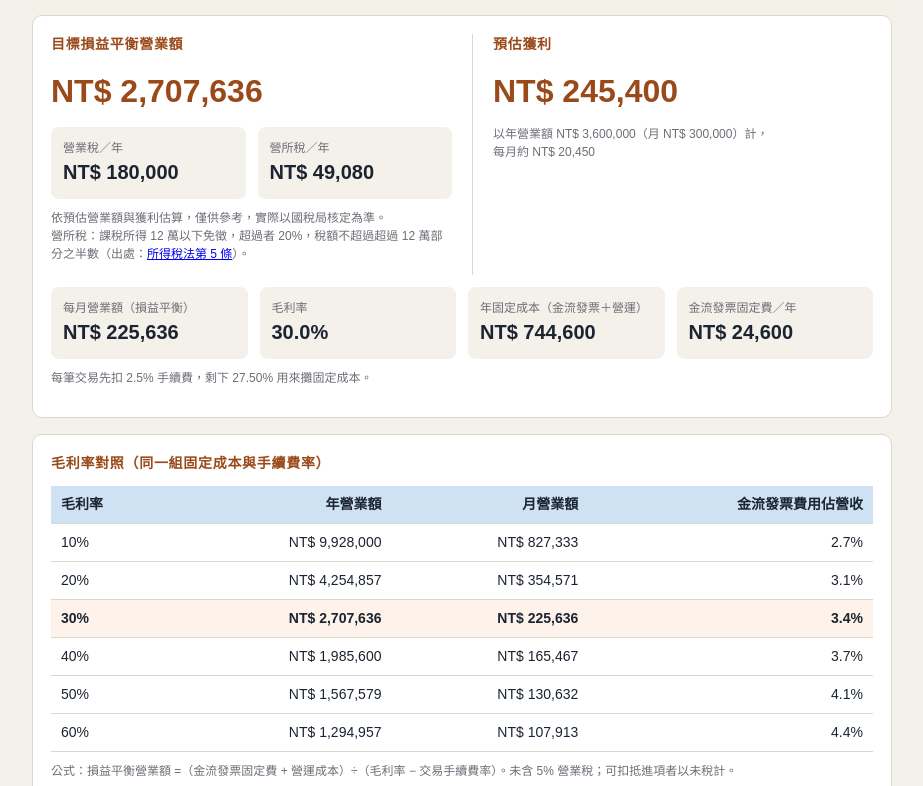
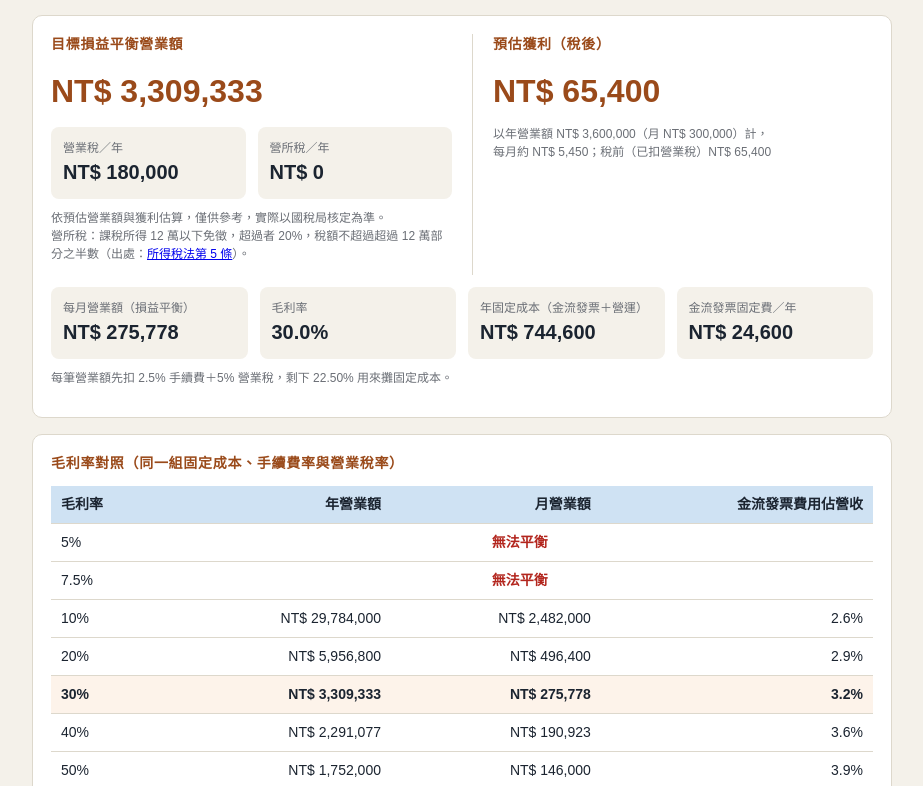
Before and after one commit to gicoi-lab/calc.gicoi.io, a Vue app: page / in a window 1280 px wide. Shown: the part 534-1320 px from the top of the page, without its empty margins (178-1101 px from the left). Built offline with nearby package versions, Linux system fonts and the light colour scheme.

Commit message:
Deduct 營業稅/營所稅 from profit and breakeven; add 5%/7.5% margins, 無法平衡 rows
Co-Authored-By: Claude Opus 5.5 <noreply@anthropic.com>

```diff
--- a/src/App.vue
+++ b/src/App.vue
@@ -67,17 +67,24 @@ const fee = computed(() => (invOnly.value ? 0 : +feePct.value / 100))
 const m = computed(() =>
   isM.value ? marginPct.value / 100 : price.value > 0 ? (price.value - cost.value) / price.value : 0
 )
-const R = computed(() => breakeven(m.value, fee.value, F.value))
-const P = computed(() => profit(annualRev.value, m.value, fee.value, F.value))
-// 依預估營業額（未稅）與預估獲利估算，不回扣獲利
-const vat = computed(() => (taxable.value ? annualRev.value * vatPct.value / 100 : 0))
-const cit = computed(() => corpTax(P.value))
+// 營業稅視為營收比例成本（不扣抵進項），與手續費一起從毛利扣
+const vatR = computed(() => (taxable.value ? vatPct.value / 100 : 0))
+const cut = computed(() => fee.value + vatR.value)
+const cutPct = computed(() => +(cut.value * 100).toFixed(2))
+const cutText = computed(() =>
+  [fee.value && `${+(fee.value * 100).toFixed(2)}% 手續費`, vatR.value && `${vatPct.value}% 營業稅`].filter(Boolean).join('＋')
+)
+const R = computed(() => breakeven(m.value, cut.value, F.value)) // 平衡點無所得，營所稅為 0
+const vat = computed(() => annualRev.value * vatR.value)
+const preTax = computed(() => profit(annualRev.value, m.value, cut.value, F.value)) // 已扣營業稅
+const cit = computed(() => corpTax(preTax.value))
+const P = computed(() => preTax.value - cit.value)
 const units = computed(() =>
   isFinite(R.value) && price.value > 0 ? Math.ceil(R.value / price.value).toLocaleString() + ' 件' : '—'
 )
 const rows = computed(() =>
   MARGINS.map(p => {
-    const r = breakeven(p / 100, fee.value, F.value)
+    const r = breakeven(p / 100, cut.value, F.value)
     return { p, r, share: isFinite(r) ? ((fee.value + base.value / r) * 100).toFixed(1) + '%' : '—' }
   })
 )
@@ -203,9 +210,9 @@ const rows = computed(() =>
             營所稅：課稅所得 12 萬以下免徵，超過者 20%，稅額不超過超過 12 萬部分之半數（出處：<a href="https://law.moj.gov.tw/LawClass/LawSingle.aspx?pcode=G0340003&flno=5" target="_blank" rel="noopener">所得稅法第 5 條</a>）。</p>
         </div>
         <div>
-          <h2>預估獲利</h2>
+          <h2>預估獲利（稅後）</h2>
           <div class="big" :class="{ loss: P < 0 }">{{ signedNtd(P) }}</div>
-          <p class="note">以年營業額 {{ ntd(annualRev) }}（月 {{ ntd(annualRev / 12) }}）計，<br/>每月約 {{ signedNtd(P / 12) }}</p>
+          <p class="note">以年營業額 {{ ntd(annualRev) }}（月 {{ ntd(annualRev / 12) }}）計，<br/>每月約 {{ signedNtd(P / 12) }}；稅前（已扣營業稅）{{ signedNtd(preTax) }}</p>
         </div>
       </div>
       <div class="kv" style="margin-top:12px">
@@ -216,24 +223,24 @@ const rows = computed(() =>
         <div v-if="!isM"><b>需賣出件數／年</b><span>{{ units }}</span></div>
       </div>
       <p class="note">
-        <span v-if="m <= fee" class="warn">毛利率必須高於手續費率 {{ fee * 100 }}%，否則每賣一筆都虧，無法損益平衡。</span>
+        <span v-if="m <= cut" class="warn">毛利率必須高於{{ cutText }}（共 {{ cutPct }}%），否則每賣一筆都虧，無法損益平衡。</span>
+        <template v-else-if="cut">每筆營業額先扣 {{ cutText }}，剩下 {{ ((m - cut) * 100).toFixed(2) }}% 用來攤固定成本。</template>
         <template v-else-if="none">未使用金流與電子發票；毛利全部用來攤營運成本。</template>
         <template v-else-if="invOnly">未走線上金流，沒有每筆手續費；毛利全部用來攤固定成本。</template>
-        <template v-else>每筆交易先扣 {{ fee * 100 }}% 手續費，剩下 {{ ((m - fee) * 100).toFixed(2) }}% 用來攤固定成本。</template>
       </p>
     </div>
 
     <div class="card">
-      <h2>毛利率對照（同一組固定成本與手續費率）</h2>
+      <h2>毛利率對照（同一組固定成本、手續費率與營業稅率）</h2>
       <table>
         <thead><tr><th>毛利率</th><th>年營業額</th><th>月營業額</th><th v-if="!none">金流發票費用佔營收</th></tr></thead>
         <tbody>
           <tr v-for="row in rows" :key="row.p" :class="{ pick: isM && row.p === marginPct }">
-            <td>{{ row.p }}%</td><td>{{ ntd(row.r) }}</td><td>{{ ntd(row.r / 12) }}</td><td v-if="!none">{{ row.share }}</td>
+            <td>{{ row.p }}%</td><td v-if="!isFinite(row.r)" :colspan="none ? 2 : 3" class="warn" style="text-align:center">無法平衡</td><template v-else><td>{{ ntd(row.r) }}</td><td>{{ ntd(row.r / 12) }}</td><td v-if="!none">{{ row.share }}</td></template>
           </tr>
         </tbody>
       </table>
-      <p class="note">公式：損益平衡營業額 =（金流發票固定費 + 營運成本）÷（毛利率 − 交易手續費率）。未含 5% 營業稅；可扣抵進項者以未稅計。</p>
+      <p class="note">公式：損益平衡營業額 =（金流發票固定費 + 營運成本）÷（毛利率 − 交易手續費率 − 營業稅率）。營業稅以營業額 × 稅率計為成本（未扣抵進項）；損益平衡時無所得，不產生營所稅。</p>
     </div>
     <footer class="foot">
       <span>＊ Powered by <a href="https://gicoi.io" target="_blank" rel="noopener">GICOI.IO</a></span>
--- a/src/calc.js
+++ b/src/calc.js
@@ -1,7 +1,7 @@
 // 未稅：發票 導入 3000 + 800×12；金流 設定 4000 + 年費 8000
 export const COST = { y1: { inv: 12600, pay: 12000 }, y2: { inv: 9600, pay: 8000 } }
 
-export const MARGINS = [10, 20, 30, 40, 50, 60]
+export const MARGINS = [5, 7.5, 10, 20, 30, 40, 50, 60]
 
 export const breakeven = (m, fee, F) => (m > fee ? F / (m - fee) : Infinity)
 
```
